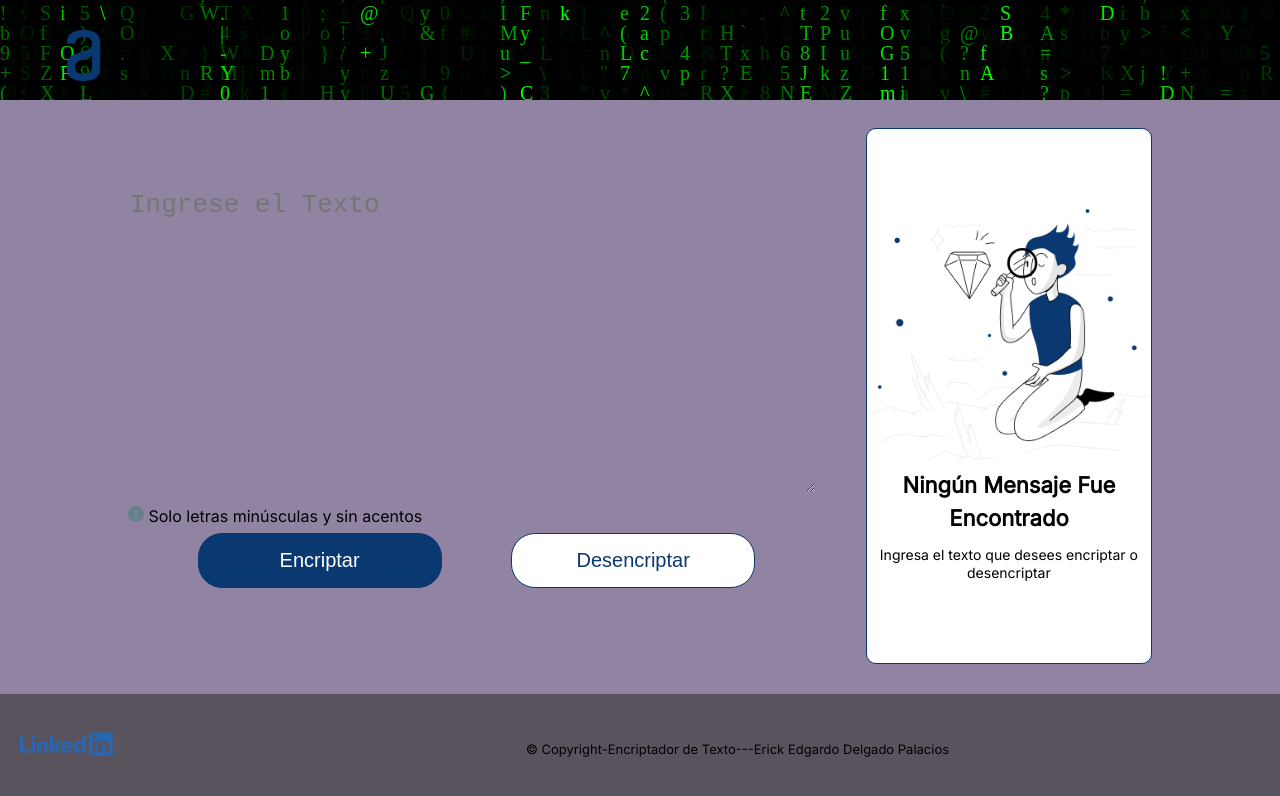
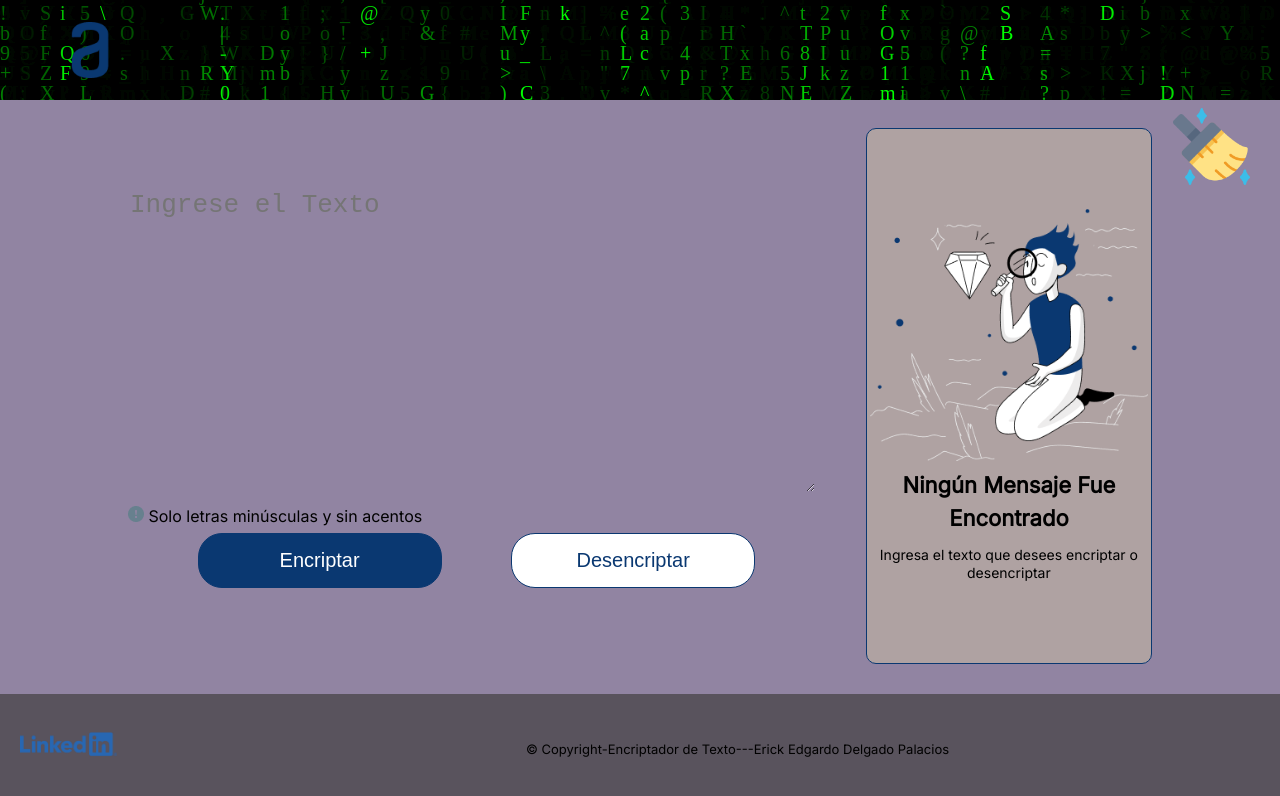
Before and after one commit to ErickDelga/ErickDelga.Github.io, a plain HTML site: page index.html in a window 1280 px wide. Drawn offline with Linux system fonts and the light colour scheme.

Commit message:
Performa del encriptador

```diff
--- a/Javascript/javascript.js
+++ b/Javascript/javascript.js
@@ -5,7 +5,7 @@ const mensaje = document.querySelector(".mensaje");
 const canvas = document.getElementById("canv");
 const ctx = canvas.getContext("2d");
 const w = canvas.width = document.body.offsetWidth;
-const h = canvas.height = /*document.body.offsetHeight*/ 100;
+const h = canvas.height = 100;
 
 const cols = Math.floor(w/20)+1;
 const ypos = Array(cols).fill(0);
@@ -37,7 +37,6 @@ function btnEncriptar() {
     const textoEncriptado = encriptador(textArea.value)
     mensaje.value = textoEncriptado
     textArea.value = "";
-    //mensaje.style.backgroundImage = "none";
     mensaje.style.display = "block";
     document.querySelector(".btn-copiar").style.display = "block";
     document.querySelector(".informacion").style.display = "none";
--- a/css/style.css
+++ b/css/style.css
@@ -11,11 +11,11 @@ header {
 }
 .logo {
     position: absolute;
-    top: 20px;
+    top: 12px;
     left: 10px;
     padding-top: 10px;
     margin-left: 10px;
-    width: 10%;
+    width: 11%;
 }
 main {
     width: 80%;
@@ -23,6 +23,12 @@ main {
     display: flex;
     justify-content: space-between;
     align-items: flex-start;
+    position: relative;
+}
+.limpiar {
+    position: absolute;
+    max-width: 6%;
+    right: 30px;
 }
 .primerContenedor {
     margin-top: 80px;
@@ -31,7 +37,7 @@ main {
 .segundoContenedor {
     margin-top: 20px;
     flex: 0 0 calc(30% - 23px);
-    background-color: #FFFFFF;
+    background-color: #afa2a2;
     border: 1px solid #0A3871;
     border-radius: 10px;
 }
@@ -51,6 +57,8 @@ main {
 }
 .mensaje {
     margin: 60px 0px 80px;
+    background-color: #afa2a2;
+    background-color: ;
 }
 .terminos {
     font-size: 16px;
--- a/index.html
+++ b/index.html
@@ -16,6 +16,7 @@
         <canvas id="canv" width="100%" height="1px"></canvas>
         <img src="img/Logo.png" alt="Logo-Alura" class="logo">
     </header>
+                <img src="img/limpiar.png" alt="boton.limpiar" class="limpiar">
     <main>
         <section class="primerContenedor">
                 <textarea class="text-area" cols="30" rows="10" placeholder="Ingrese el Texto"></textarea>
```
Also changed, not shown: img/limpiar.png (added).
